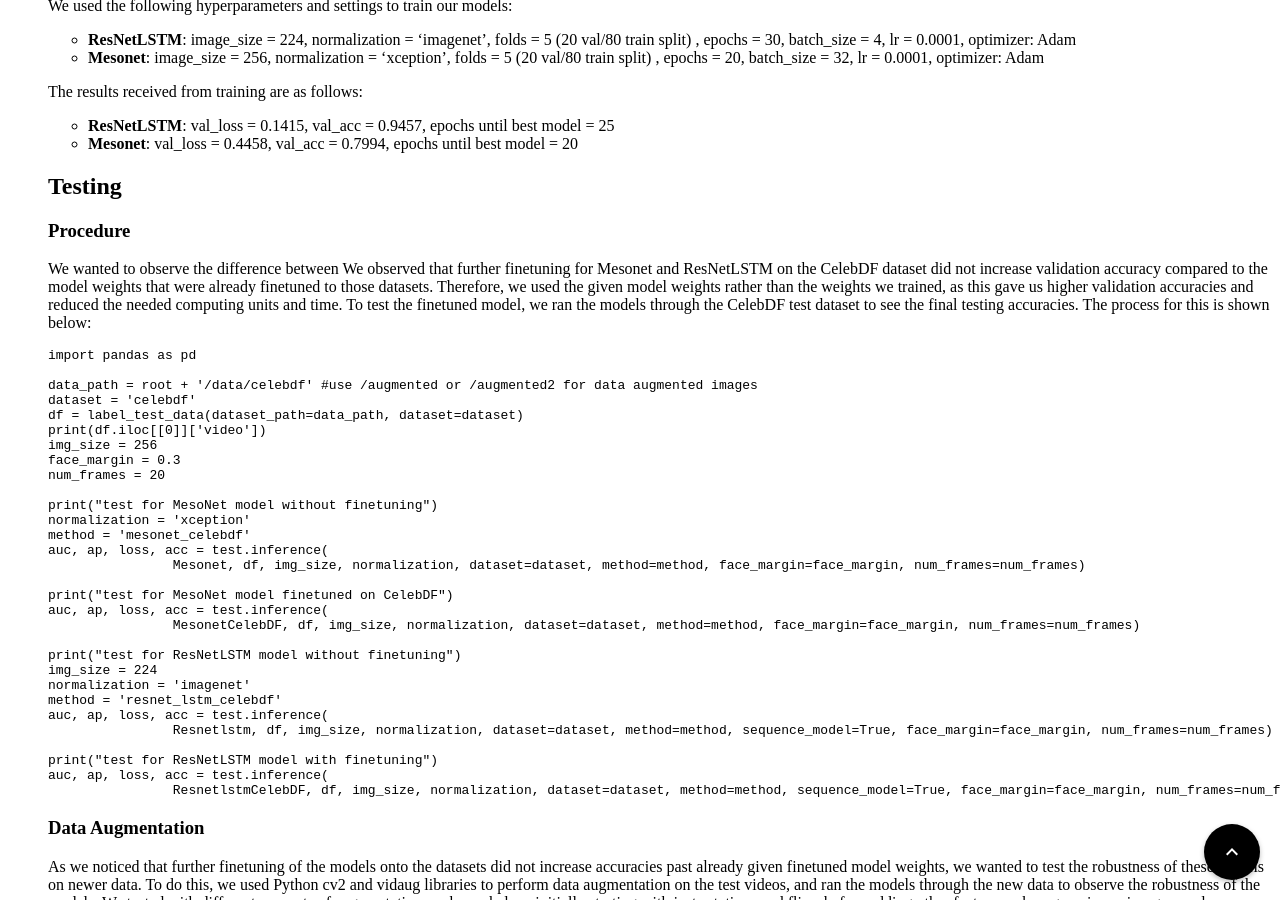
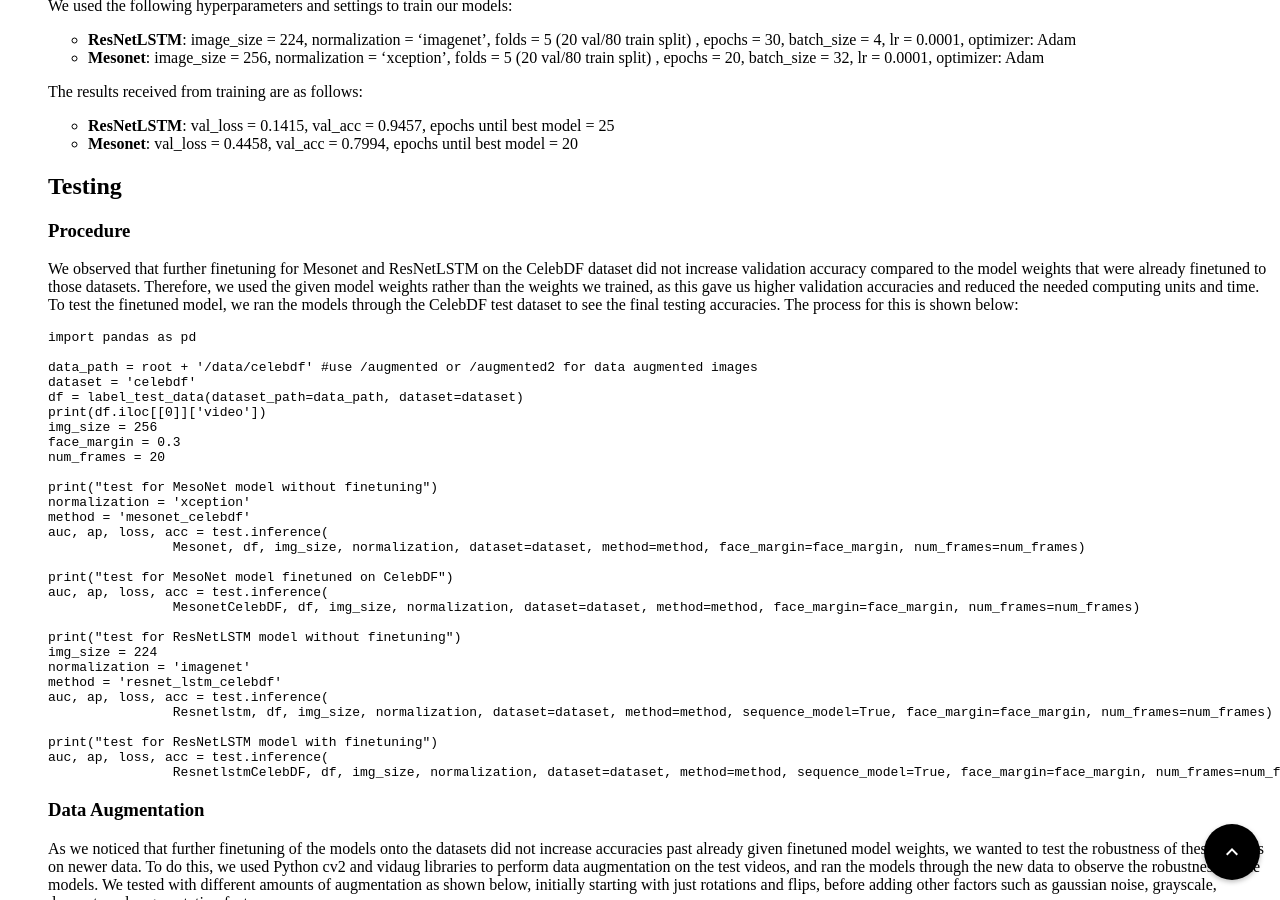
Before and after one commit to UCLAdeepvision/CS188-Projects-2023Winter, a Jekyll site: the page built from index.html, in a window 1280 px wide and 900 px high, scrolled down 13492 px. Built offline with Jekyll 4.4.1, drawn with Linux system fonts in a browser that asks for light colours.

Commit message:
Fix typos

````diff
--- a/_posts/2023-01-29-team24-deepfake-detection.md
+++ b/_posts/2023-01-29-team24-deepfake-detection.md
@@ -92,7 +92,6 @@ The results received from training are as follows:
 ## Testing
 
 ### Procedure
-We wanted to observe the difference between
 We observed that further finetuning for Mesonet and ResNetLSTM on the CelebDF dataset did not increase validation accuracy compared to the model weights that were already finetuned to those datasets. Therefore, we used the given model weights rather than the weights we trained, as this gave us higher validation accuracies and reduced the needed computing units and time. To test the finetuned model, we ran the models through the CelebDF test dataset to see the final testing accuracies. The process for this is shown below:
 
 ```
@@ -150,7 +149,7 @@ This resulted in three levels of data augmentation on the dataset. We have the o
 
 | No augmentation | Rotation/Flipping | Heavy Augmentation |
 | :------: | :-----------------: | :---------: |
-| <img src="../assets/images/team24/Screen Shot 2023-03-26 at 3.10.14 PM.png" alt="Mesonet Architecture" width="300" align="middle"> | <img src="../assets/images/team24/Screen Shot 2023-03-26 at 3.41.42 PM.png" alt="Mesonet Architecture" width="300" align="middle"> | <img src="../assets/images/team24/Screen Shot 2023-03-26 at 3.40.01 PM.png" alt="Mesonet Architecture" width="300" align="middle"> |
+| <img src="../assets/images/team24/Screen Shot 2023-03-26 at 3.10.14 PM.png" alt="No Augmentation Example" width="300" align="middle"> | <img src="../assets/images/team24/Screen Shot 2023-03-26 at 3.41.42 PM.png" alt="Rotation/Flipping Example" width="300" align="middle"> | <img src="../assets/images/team24/Screen Shot 2023-03-26 at 3.40.01 PM.png" alt="Heavy Augmentation Example" width="300" align="middle"> |
 
 ### Results
 When testing the model weights on the CelebDF test dataset, we observed the following metrics. This is on the CelebDF test dataset with no data augmentation:
````
